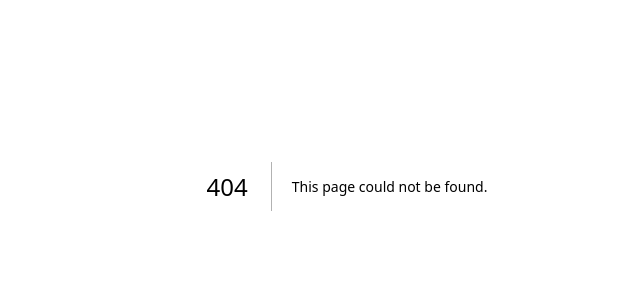
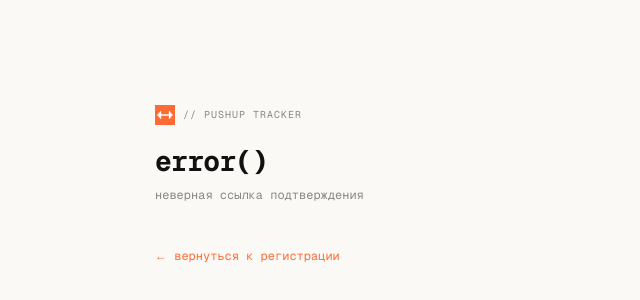
Before and after one commit to buluktaev/PushUpTracker, a Next.js app: page /auth/confirm in a window 1280 px wide. Before the commit this address had no page. Shown: the part 214-514 px from the top of the page, without its empty margins (293-933 px from the left). Built offline with nearby package versions, Linux system fonts and the light colour scheme.

Commit message:
feat: add email confirmation flow — check_email screen + /auth/confirm handler

```diff
--- /dev/null
+++ b/app/auth/confirm/page.tsx
@@ -0,0 +1,113 @@
+'use client'
+
+import { useEffect, useState, Suspense } from 'react'
+import { useRouter, useSearchParams } from 'next/navigation'
+import { createClient } from '@/lib/supabase-client'
+import { useRooms } from '@/hooks/useRooms'
+
+function ConfirmContent() {
+  const router = useRouter()
+  const searchParams = useSearchParams()
+  const { rooms } = useRooms()
+  const [error, setError] = useState('')
+
+  useEffect(() => {
+    const token_hash = searchParams.get('token_hash')
+    const type = searchParams.get('type')
+
+    if (!token_hash || type !== 'email') {
+      setError('неверная ссылка подтверждения')
+      return
+    }
+
+    async function confirm() {
+      try {
+        const supabase = createClient()
+
+        const { data, error: otpError } = await supabase.auth.verifyOtp({
+          token_hash: token_hash!,
+          type: 'email',
+        })
+        if (otpError) throw new Error(otpError.message)
+        if (!data.user) throw new Error('Ошибка подтверждения')
+
+        // Создать Profile (имя из user_metadata)
+        const name = data.user.user_metadata?.name || data.user.email
+        const profileRes = await fetch('/api/profile', {
+          method: 'POST',
+          headers: { 'Content-Type': 'application/json' },
+          body: JSON.stringify({ name }),
+        })
+        // Если профиль уже существует — игнорируем ошибку
+        if (!profileRes.ok) {
+          const d = await profileRes.json()
+          if (!d.error?.includes('Unique')) throw new Error(d.error)
+        }
+
+        // Привязать существующие participantIds из localStorage
+        const participantIds = rooms.map(r => r.participantId).filter(Boolean)
+        if (participantIds.length > 0) {
+          await fetch('/api/auth/claim', {
+            method: 'POST',
+            headers: { 'Content-Type': 'application/json' },
+            body: JSON.stringify({ participantIds }),
+          })
+        }
+
+        router.push('/')
+        router.refresh()
+      } catch (e: unknown) {
+        setError(e instanceof Error ? e.message : 'ошибка подтверждения')
+      }
+    }
+
+    confirm()
+  }, [searchParams, rooms, router])
+
+  return (
+    <main className="min-h-dvh flex flex-col items-center justify-center p-6 bg-[var(--bg)]">
+      <div className="w-full max-w-sm">
+        <div className="mb-10">
+          <div className="flex items-center gap-2 mb-5">
+            <img src="/icon.svg" width={20} height={20} alt="" />
+            <span className="text-[10px] tracking-widest uppercase text-[var(--muted)]">
+              // pushup tracker
+            </span>
+          </div>
+          <h1 className="text-[28px] font-bold text-[var(--text)] leading-[1.15] tracking-tight">
+            {error ? 'error()' : 'confirming()'}
+          </h1>
+          <p className="text-xs text-[var(--muted)] mt-2.5">
+            {error ? error : '// подтверждаем аккаунт...'}
+          </p>
+        </div>
+
+        {!error && (
+          <div className="flex gap-1">
+            {[0, 1, 2].map(i => (
+              <div
+                key={i}
+                className="w-1.5 h-1.5 bg-[#ff6b35] rounded-full animate-bounce"
+                style={{ animationDelay: `${i * 0.15}s` }}
+              />
+            ))}
+          </div>
+        )}
+
+        {error && (
+          <a href="/register" className="text-xs text-[#ff6b35] hover:underline">
+            ← вернуться к регистрации
+          </a>
+        )}
+      </div>
+    </main>
+  )
+}
+
+export default function ConfirmPage() {
+  return (
+    <Suspense fallback={null}>
+      <ConfirmContent />
+    </Suspense>
+  )
+}
--- a/app/register/page.tsx
+++ b/app/register/page.tsx
@@ -1,21 +1,17 @@
 'use client'
 
 import { useState } from 'react'
-import { useRouter } from 'next/navigation'
 import Link from 'next/link'
 import { createClient } from '@/lib/supabase-client'
-import Icon from '@/components/Icon'
 import ThemeToggle from '@/components/ThemeToggle'
-import { useRooms } from '@/hooks/useRooms'
 
 export default function RegisterPage() {
-  const router = useRouter()
-  const { rooms } = useRooms()
   const [name, setName] = useState('')
   const [email, setEmail] = useState('')
   const [password, setPassword] = useState('')
   const [error, setError] = useState('')
   const [loading, setLoading] = useState(false)
+  const [emailSent, setEmailSent] = useState(false)
 
   async function handleSubmit(e: React.FormEvent) {
     e.preventDefault()
@@ -28,42 +24,65 @@ export default function RegisterPage() {
 
     try {
       const supabase = createClient()
-
-      // 1. Создать аккаунт в Supabase Auth
       const { data, error: authError } = await supabase.auth.signUp({
         email,
         password,
+        options: {
+          data: { name: name.trim() },
+          emailRedirectTo: `${window.location.origin}/auth/confirm`,
+        },
       })
       if (authError) throw new Error(authError.message)
       if (!data.user) throw new Error('Ошибка регистрации')
 
-      // 2. Создать Profile в БД
-      const profileRes = await fetch('/api/profile', {
-        method: 'POST',
-        headers: { 'Content-Type': 'application/json' },
-        body: JSON.stringify({ name }),
-      })
-      if (!profileRes.ok) {
-        const d = await profileRes.json()
-        throw new Error(d.error || 'Ошибка создания профиля')
-      }
-
-      // 3. Привязать существующие participantIds из localStorage
-      const participantIds = rooms.map(r => r.participantId).filter(Boolean)
-      if (participantIds.length > 0) {
-        await fetch('/api/auth/claim', {
-          method: 'POST',
-          headers: { 'Content-Type': 'application/json' },
-          body: JSON.stringify({ participantIds }),
-        })
-      }
-
-      router.push('/')
+      setEmailSent(true)
     } catch (e: unknown) {
       setError(e instanceof Error ? e.message : 'ошибка')
     } finally {
       setLoading(false)
     }
+  }
+
+  if (emailSent) {
+    return (
+      <main className="min-h-dvh flex flex-col items-center justify-center p-6 bg-[var(--bg)]">
+        <div className="fixed top-3 right-4 z-50">
+          <ThemeToggle />
+        </div>
+        <div className="w-full max-w-sm">
+          <div className="mb-10">
+            <div className="flex items-center gap-2 mb-5">
+              <img src="/icon.svg" width={20} height={20} alt="" />
+              <span className="text-[10px] tracking-widest uppercase text-[var(--muted)]">
+                // pushup tracker
+              </span>
+            </div>
+            <h1 className="text-[28px] font-bold text-[var(--text)] leading-[1.15] tracking-tight">
+              check_email()
+            </h1>
+            <p className="text-xs text-[var(--muted)] mt-2.5">письмо отправлено</p>
+          </div>
+
+          <p className="text-sm text-[var(--text)] mb-2">
+            письмо с подтверждением отправлено на
+          </p>
+          <p className="text-sm font-medium text-[#ff6b35] mb-6 break-all">{email}</p>
+
+          <div
+            className="p-4 text-xs text-[var(--muted)] leading-relaxed"
+            style={{ border: '1px solid var(--border)', background: 'var(--surface-dim)' }}
+          >
+            // не получили письмо? проверьте папку spam или{' '}
+            <button
+              onClick={() => setEmailSent(false)}
+              className="text-[#ff6b35] hover:underline"
+            >
+              попробуйте снова
+            </button>
+          </div>
+        </div>
+      </main>
+    )
   }
 
   return (
```
